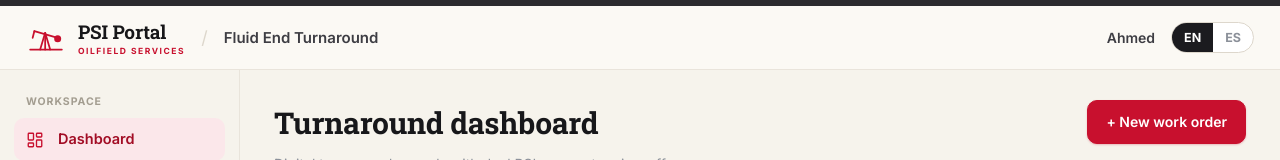
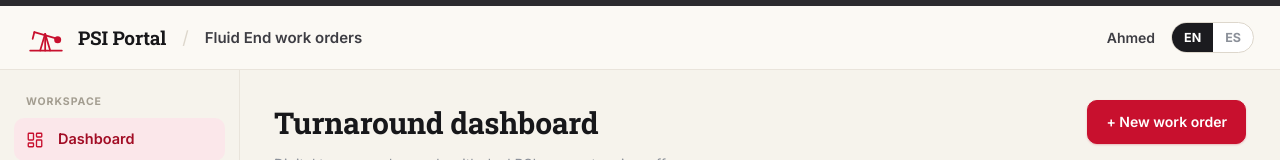
Before and after one commit to ahmedhuss50/fluid-end-turnaround, a Next.js app: page / in a window 1280 px wide. Shown: the top 160 px of the page. Built offline with nearby package versions, Linux system fonts and the light colour scheme; no server answers; the database is empty.

Commit message:
Simplify top bar branding

```diff
--- a/app/layout.tsx
+++ b/app/layout.tsx
@@ -51,10 +51,10 @@ export default async function RootLayout({ children }: { children: React.ReactNo
         <header className="topbar">
           <Link href="/" className="brand">
             <span className="logo"><PumpJack /></span>
-            <span className="word">PSI Portal<span className="oil">OILFIELD SERVICES</span></span>
+            <span className="word">PSI Portal</span>
           </Link>
           <span className="crumb-sep">/</span>
-          <span className="crumb-app">Fluid End Turnaround</span>
+          <span className="crumb-app">Fluid End work orders</span>
           <span className="top-spacer" />
           <span className="top-user">Ahmed</span>
           <span className="lang"><span className="on">EN</span><span>ES</span></span>
```
